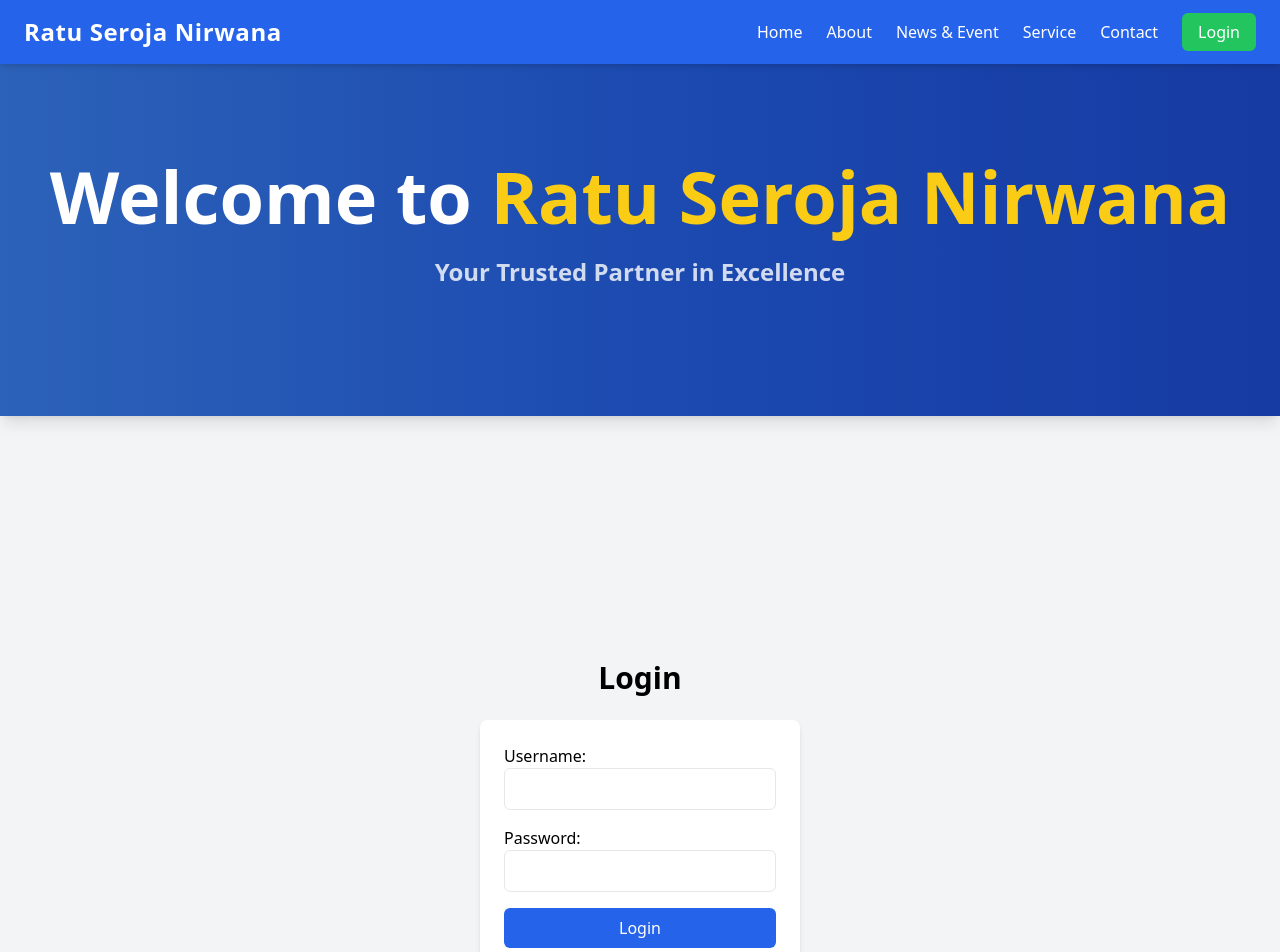
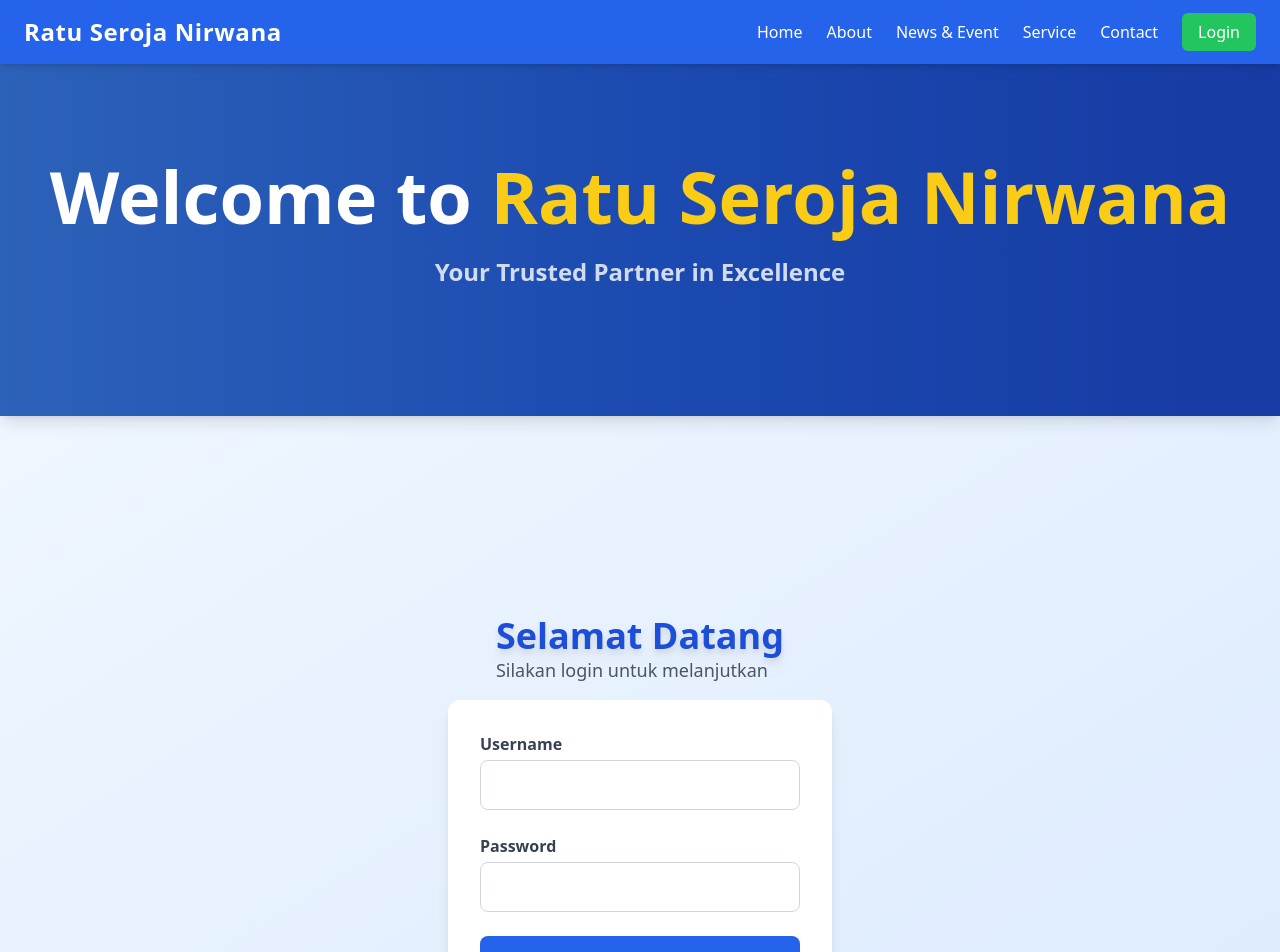
Before and after one commit to osvaldosurbakti/ratuserojanirwana, a React (Vite) app in the folder frontend/: page /login in a window 1280 px wide. Shown: the top 952 px of the page. Built offline with nearby package versions, Linux system fonts and the light colour scheme.

Commit message:
navbarloginpageoke

```diff
--- a/frontend/src/output.css
+++ b/frontend/src/output.css
@@ -690,6 +690,10 @@ video {
   margin-top: 2rem;
 }
 
+.mt-1 {
+  margin-top: 0.25rem;
+}
+
 .block {
   display: block;
 }
@@ -734,14 +738,14 @@ video {
   min-height: 100vh;
 }
 
-.w-2\/3 {
-  width: 66.666667%;
-}
-
 .w-28 {
   width: 7rem;
 }
 
+.w-48 {
+  width: 12rem;
+}
+
 .w-80 {
   width: 20rem;
 }
@@ -750,8 +754,8 @@ video {
   width: 100%;
 }
 
-.w-48 {
-  width: 12rem;
+.w-96 {
+  width: 24rem;
 }
 
 .max-w-2xl {
@@ -766,6 +770,10 @@ video {
   max-width: 56rem;
 }
 
+.max-w-7xl {
+  max-width: 80rem;
+}
+
 .max-w-md {
   max-width: 28rem;
 }
@@ -776,16 +784,6 @@ video {
 
 .grow {
   flex-grow: 1;
-}
-
-.-translate-x-full {
-  --tw-translate-x: -100%;
-  transform: translate(var(--tw-translate-x), var(--tw-translate-y)) rotate(var(--tw-rotate)) skewX(var(--tw-skew-x)) skewY(var(--tw-skew-y)) scaleX(var(--tw-scale-x)) scaleY(var(--tw-scale-y));
-}
-
-.translate-x-0 {
-  --tw-translate-x: 0px;
-  transform: translate(var(--tw-translate-x), var(--tw-translate-y)) rotate(var(--tw-rotate)) skewX(var(--tw-skew-x)) skewY(var(--tw-skew-y)) scaleX(var(--tw-scale-x)) scaleY(var(--tw-scale-y));
 }
 
 .transform {
@@ -860,30 +858,24 @@ video {
   margin-left: calc(1.5rem * calc(1 - var(--tw-space-x-reverse)));
 }
 
-.space-x-8 > :not([hidden]) ~ :not([hidden]) {
-  --tw-space-x-reverse: 0;
-  margin-right: calc(2rem * var(--tw-space-x-reverse));
-  margin-left: calc(2rem * calc(1 - var(--tw-space-x-reverse)));
-}
-
 .space-y-4 > :not([hidden]) ~ :not([hidden]) {
   --tw-space-y-reverse: 0;
   margin-top: calc(1rem * calc(1 - var(--tw-space-y-reverse)));
   margin-bottom: calc(1rem * var(--tw-space-y-reverse));
 }
 
+.space-y-8 > :not([hidden]) ~ :not([hidden]) {
+  --tw-space-y-reverse: 0;
+  margin-top: calc(2rem * calc(1 - var(--tw-space-y-reverse)));
+  margin-bottom: calc(2rem * var(--tw-space-y-reverse));
+}
+
 .space-y-6 > :not([hidden]) ~ :not([hidden]) {
   --tw-space-y-reverse: 0;
   margin-top: calc(1.5rem * calc(1 - var(--tw-space-y-reverse)));
   margin-bottom: calc(1.5rem * var(--tw-space-y-reverse));
 }
 
-.space-y-8 > :not([hidden]) ~ :not([hidden]) {
-  --tw-space-y-reverse: 0;
-  margin-top: calc(2rem * calc(1 - var(--tw-space-y-reverse)));
-  margin-bottom: calc(2rem * var(--tw-space-y-reverse));
-}
-
 .rounded {
   border-radius: 0.25rem;
 }
@@ -898,6 +890,10 @@ video {
 
 .rounded-md {
   border-radius: 0.375rem;
+}
+
+.rounded-xl {
+  border-radius: 0.75rem;
 }
 
 .border {
@@ -923,6 +919,11 @@ video {
   border-color: rgb(79 70 229 / var(--tw-border-opacity, 1));
 }
 
+.border-gray-300 {
+  --tw-border-opacity: 1;
+  border-color: rgb(209 213 219 / var(--tw-border-opacity, 1));
+}
+
 .bg-black {
   --tw-bg-opacity: 1;
   background-color: rgb(0 0 0 / var(--tw-bg-opacity, 1));
@@ -1004,6 +1005,10 @@ video {
 
 .bg-gradient-to-r {
   background-image: linear-gradient(to right, var(--tw-gradient-stops));
+}
+
+.bg-gradient-to-br {
+  background-image: linear-gradient(to bottom right, var(--tw-gradient-stops));
 }
 
 .from-blue-100 {
@@ -1018,6 +1023,12 @@ video {
   --tw-gradient-stops: var(--tw-gradient-from), var(--tw-gradient-to);
 }
 
+.from-gray-100 {
+  --tw-gradient-from: #f3f4f6 var(--tw-gradient-from-position);
+  --tw-gradient-to: rgb(243 244 246 / 0) var(--tw-gradient-to-position);
+  --tw-gradient-stops: var(--tw-gradient-from), var(--tw-gradient-to);
+}
+
 .from-green-400 {
   --tw-gradient-from: #4ade80 var(--tw-gradient-from-position);
   --tw-gradient-to: rgb(74 222 128 / 0) var(--tw-gradient-to-position);
@@ -1042,6 +1053,12 @@ video {
   --tw-gradient-stops: var(--tw-gradient-from), var(--tw-gradient-to);
 }
 
+.from-blue-50 {
+  --tw-gradient-from: #eff6ff var(--tw-gradient-from-position);
+  --tw-gradient-to: rgb(239 246 255 / 0) var(--tw-gradient-to-position);
+  --tw-gradient-stops: var(--tw-gradient-from), var(--tw-gradient-to);
+}
+
 .via-blue-500 {
   --tw-gradient-to: rgb(59 130 246 / 0)  var(--tw-gradient-to-position);
   --tw-gradient-stops: var(--tw-gradient-from), #3b82f6 var(--tw-gradient-via-position), var(--tw-gradient-to);
@@ -1075,6 +1092,10 @@ video {
   --tw-gradient-to: #1d4ed8 var(--tw-gradient-to-position);
 }
 
+.to-gray-200 {
+  --tw-gradient-to: #e5e7eb var(--tw-gradient-to-position);
+}
+
 .to-indigo-200 {
   --tw-gradient-to: #c7d2fe var(--tw-gradient-to-position);
 }
@@ -1089,6 +1110,10 @@ video {
 
 .to-teal-500 {
   --tw-gradient-to: #14b8a6 var(--tw-gradient-to-position);
+}
+
+.to-blue-100 {
+  --tw-gradient-to: #dbeafe var(--tw-gradient-to-position);
 }
 
 .bg-cover {
@@ -1120,6 +1145,10 @@ video {
   padding: 2rem;
 }
 
+.p-3 {
+  padding: 0.75rem;
+}
+
 .px-3 {
   padding-left: 0.75rem;
   padding-right: 0.75rem;
@@ -1178,10 +1207,6 @@ video {
 .py-8 {
   padding-top: 2rem;
   padding-bottom: 2rem;
-}
-
-.text-left {
-  text-align: left;
 }
 
 .text-center {
@@ -1392,6 +1417,11 @@ video {
 
 .blur {
   --tw-blur: blur(8px);
+  filter: var(--tw-blur) var(--tw-brightness) var(--tw-contrast) var(--tw-grayscale) var(--tw-hue-rotate) var(--tw-invert) var(--tw-saturate) var(--tw-sepia) var(--tw-drop-shadow);
+}
+
+.drop-shadow-lg {
+  --tw-drop-shadow: drop-shadow(0 10px 8px rgb(0 0 0 / 0.04)) drop-shadow(0 4px 3px rgb(0 0 0 / 0.1));
   filter: var(--tw-blur) var(--tw-brightness) var(--tw-contrast) var(--tw-grayscale) var(--tw-hue-rotate) var(--tw-invert) var(--tw-saturate) var(--tw-sepia) var(--tw-drop-shadow);
 }
 
@@ -1425,8 +1455,8 @@ video {
   transition-duration: 150ms;
 }
 
-.transition-transform {
-  transition-property: transform;
+.transition-shadow {
+  transition-property: box-shadow;
   transition-timing-function: cubic-bezier(0.4, 0, 0.2, 1);
   transition-duration: 150ms;
 }
@@ -1445,6 +1475,11 @@ video {
 
 .ease-in-out {
   transition-timing-function: cubic-bezier(0.4, 0, 0.2, 1);
+}
+
+.hover\:-translate-y-2:hover {
+  --tw-translate-y: -0.5rem;
+  transform: translate(var(--tw-translate-x), var(--tw-translate-y)) rotate(var(--tw-rotate)) skewX(var(--tw-skew-x)) skewY(var(--tw-skew-y)) scaleX(var(--tw-scale-x)) scaleY(var(--tw-scale-y));
 }
 
 .hover\:translate-y-\[-10px\]:hover {
@@ -1478,6 +1513,11 @@ video {
   background-color: rgb(30 64 175 / var(--tw-bg-opacity, 1));
 }
 
+.hover\:bg-gray-200:hover {
+  --tw-bg-opacity: 1;
+  background-color: rgb(229 231 235 / var(--tw-bg-opacity, 1));
+}
+
 .hover\:bg-green-600:hover {
   --tw-bg-opacity: 1;
   background-color: rgb(22 163 74 / var(--tw-bg-opacity, 1));
@@ -1511,11 +1551,6 @@ video {
 .hover\:bg-yellow-400:hover {
   --tw-bg-opacity: 1;
   background-color: rgb(250 204 21 / var(--tw-bg-opacity, 1));
-}
-
-.hover\:bg-gray-200:hover {
-  --tw-bg-opacity: 1;
-  background-color: rgb(229 231 235 / var(--tw-bg-opacity, 1));
 }
 
 .hover\:text-white:hover {
@@ -1555,6 +1590,12 @@ video {
   box-shadow: var(--tw-ring-offset-shadow, 0 0 #0000), var(--tw-ring-shadow, 0 0 #0000), var(--tw-shadow);
 }
 
+.hover\:shadow-md:hover {
+  --tw-shadow: 0 4px 6px -1px rgb(0 0 0 / 0.1), 0 2px 4px -2px rgb(0 0 0 / 0.1);
+  --tw-shadow-colored: 0 4px 6px -1px var(--tw-shadow-color), 0 2px 4px -2px var(--tw-shadow-color);
+  box-shadow: var(--tw-ring-offset-shadow, 0 0 #0000), var(--tw-ring-shadow, 0 0 #0000), var(--tw-shadow);
+}
+
 .hover\:grayscale:hover {
   --tw-grayscale: grayscale(100%);
   filter: var(--tw-blur) var(--tw-brightness) var(--tw-contrast) var(--tw-grayscale) var(--tw-hue-rotate) var(--tw-invert) var(--tw-saturate) var(--tw-sepia) var(--tw-drop-shadow);
@@ -1563,6 +1604,17 @@ video {
 .focus\:outline-none:focus {
   outline: 2px solid transparent;
   outline-offset: 2px;
+}
+
+.focus\:ring-2:focus {
+  --tw-ring-offset-shadow: var(--tw-ring-inset) 0 0 0 var(--tw-ring-offset-width) var(--tw-ring-offset-color);
+  --tw-ring-shadow: var(--tw-ring-inset) 0 0 0 calc(2px + var(--tw-ring-offset-width)) var(--tw-ring-color);
+  box-shadow: var(--tw-ring-offset-shadow), var(--tw-ring-shadow), var(--tw-shadow, 0 0 #0000);
+}
+
+.focus\:ring-blue-400:focus {
+  --tw-ring-opacity: 1;
+  --tw-ring-color: rgb(96 165 250 / var(--tw-ring-opacity, 1));
 }
 
 .group:hover .group-hover\:rotate-180 {
@@ -1666,6 +1718,10 @@ video {
     display: none;
   }
 
+  .md\:grid-cols-2 {
+    grid-template-columns: repeat(2, minmax(0, 1fr));
+  }
+
   .md\:grid-cols-3 {
     grid-template-columns: repeat(3, minmax(0, 1fr));
   }
--- a/frontend/src/pages/Login.jsx
+++ b/frontend/src/pages/Login.jsx
@@ -23,7 +23,7 @@ export default function Login() {
 
       const data = await response.json();
       if (response.ok) {
-        login(data.token); // Perbarui AuthContext
+        login(data.token);
         alert("Login berhasil!");
 
         if (data.role === "admin") {
@@ -40,15 +40,18 @@ export default function Login() {
   };
 
   return (
-    <div className="flex flex-col items-center justify-center min-h-screen bg-gray-100">
-      <header className="mb-6">
-        <h1 className="text-3xl font-bold">Login</h1>
+    <div className="flex flex-col items-center justify-center min-h-screen bg-gradient-to-br from-blue-50 to-blue-100">
+      <header className="mb-4">
+        <h1 className="text-4xl font-extrabold text-blue-700 drop-shadow-lg">
+          Selamat Datang
+        </h1>
+        <p className="text-lg text-gray-600">Silakan login untuk melanjutkan</p>
       </header>
-      <main className="bg-white p-6 rounded-lg shadow-md w-80">
-        <form onSubmit={handleSubmit} className="space-y-4" id="loginForm">
+      <main className="bg-white p-8 rounded-xl shadow-lg w-96 transform transition duration-300 hover:scale-105 hover:shadow-2xl">
+        <form onSubmit={handleSubmit} className="space-y-6" id="loginForm">
           <div>
-            <label htmlFor="username" className="block font-medium">
-              Username:
+            <label htmlFor="username" className="block font-semibold text-gray-700">
+              Username
             </label>
             <input
               type="text"
@@ -57,12 +60,12 @@ export default function Login() {
               value={formData.username}
               onChange={handleChange}
               required
-              className="w-full p-2 border rounded-md"
+              className="w-full mt-1 p-3 border border-gray-300 rounded-lg focus:ring-2 focus:ring-blue-400 focus:outline-none"
             />
           </div>
           <div>
-            <label htmlFor="password" className="block font-medium">
-              Password:
+            <label htmlFor="password" className="block font-semibold text-gray-700">
+              Password
             </label>
             <input
               type="password"
@@ -71,13 +74,15 @@ export default function Login() {
               value={formData.password}
               onChange={handleChange}
               required
-              className="w-full p-2 border rounded-md"
+              className="w-full mt-1 p-3 border border-gray-300 rounded-lg focus:ring-2 focus:ring-blue-400 focus:outline-none"
             />
           </div>
-          {errorMessage && <p className="text-red-500 text-sm">{errorMessage}</p>}
+          {errorMessage && (
+            <p className="text-red-500 text-sm font-medium">{errorMessage}</p>
+          )}
           <button
             type="submit"
-            className="w-full bg-blue-600 text-white py-2 rounded-md hover:bg-blue-700"
+            className="w-full bg-blue-600 text-white py-3 rounded-lg font-semibold transition duration-300 hover:bg-blue-700 hover:shadow-md"
           >
             Login
           </button>
```
Also changed, not shown: frontend/src/components/Navbar.jsx (+22 -16 lines), frontend/src/pages/NewsEvent.jsx (+27 -17 lines).
